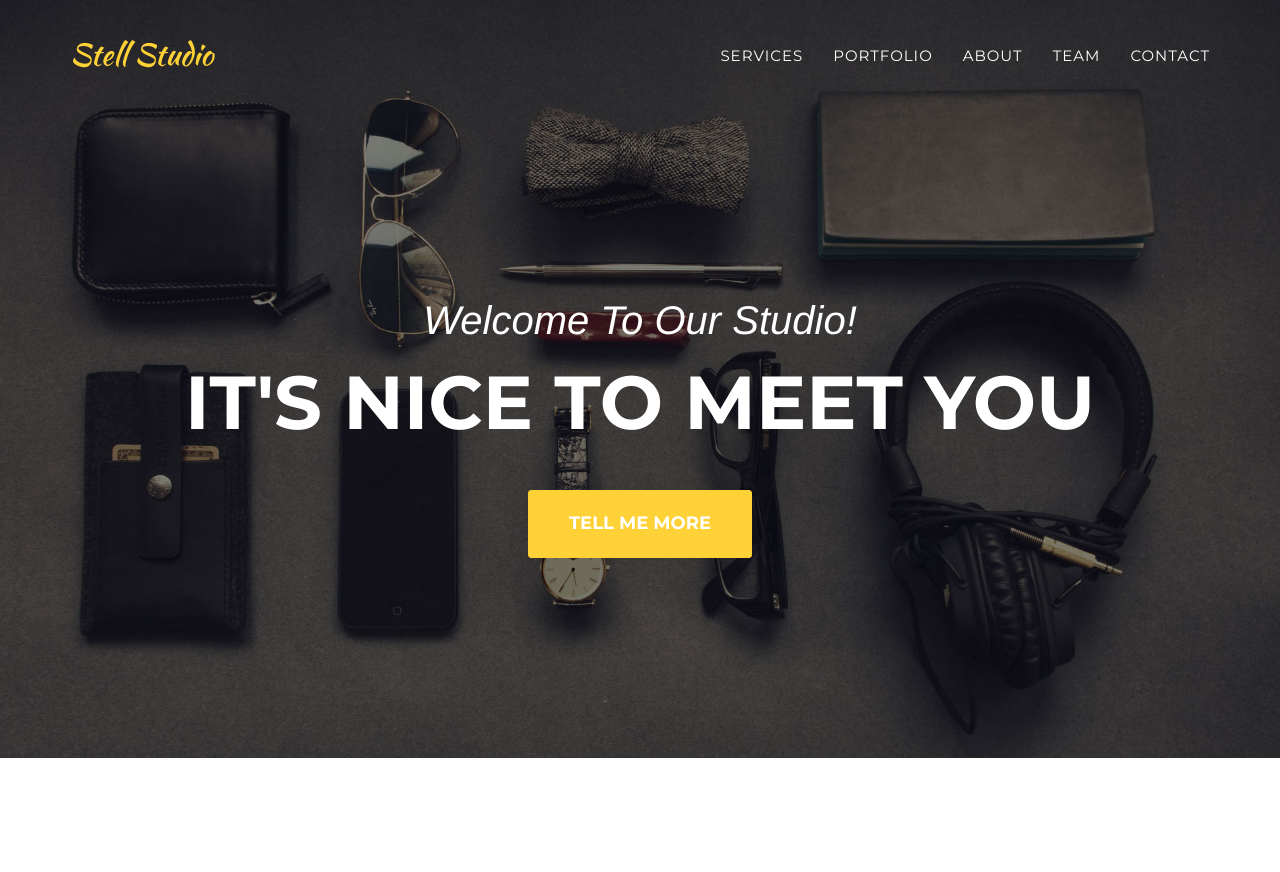
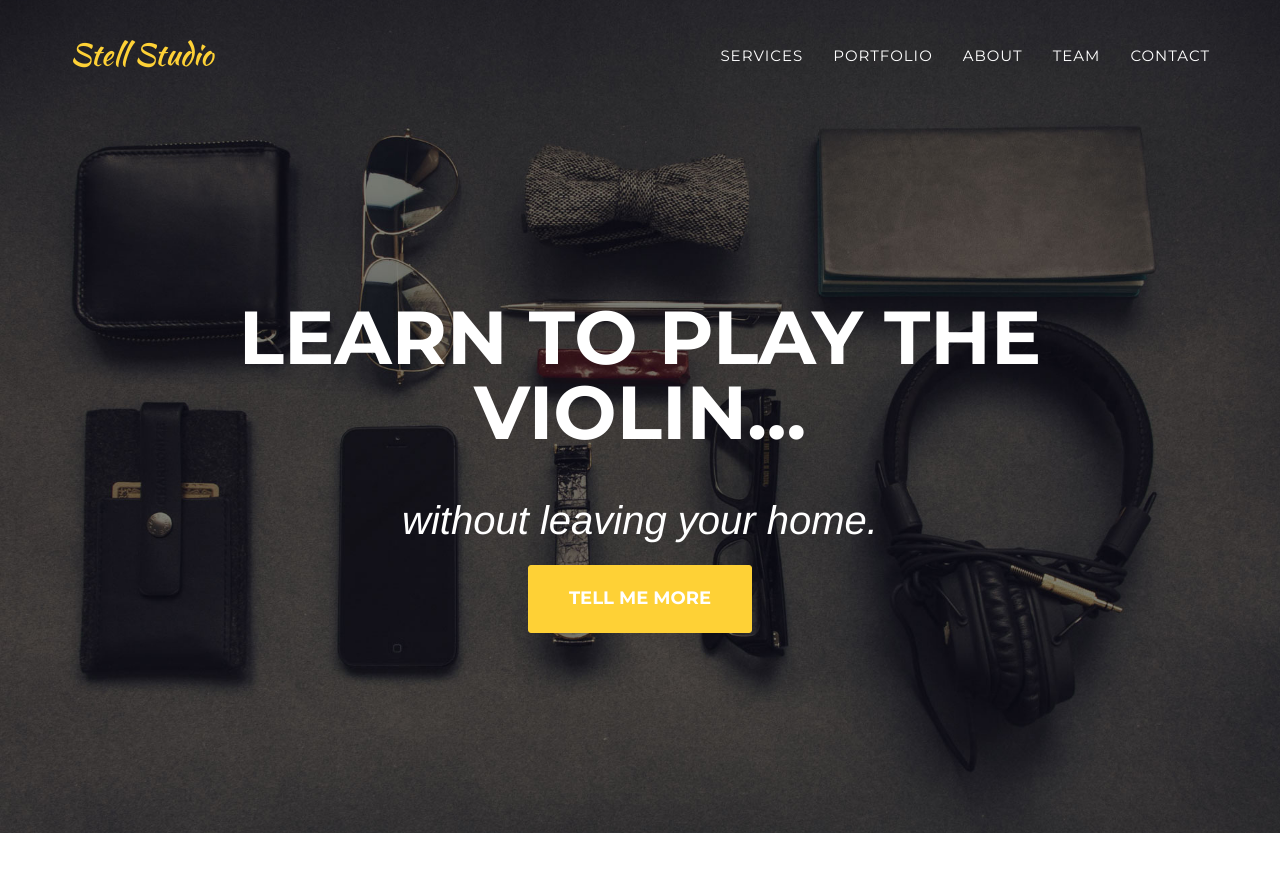
Before and after one commit to stellstudio/stellstudio.github.io, a Jekyll site: the page built from index.html, in a window 1280 px wide and 900 px high. Shown: the top 872 px of the window. Built offline with Jekyll 4.4.1, drawn with Linux system fonts in a browser that asks for light colours; some web fonts are replaced.

Commit message:
Update header.html

```diff
--- a/_includes/header.html
+++ b/_includes/header.html
@@ -44,8 +44,8 @@
     <header>
         <div class="container">
             <div class="intro-text">
-                <div class="intro-lead-in">Welcome To Our Studio!</div>
-                <div class="intro-heading">It's Nice To Meet You</div>
+                <div class="intro-heading">Learn to play the violin...</div>
+                <div class="intro-lead-in">without leaving your home.</div>
                 <a href="#services" class="page-scroll btn btn-xl">Tell Me More</a>
             </div>
         </div>
```
